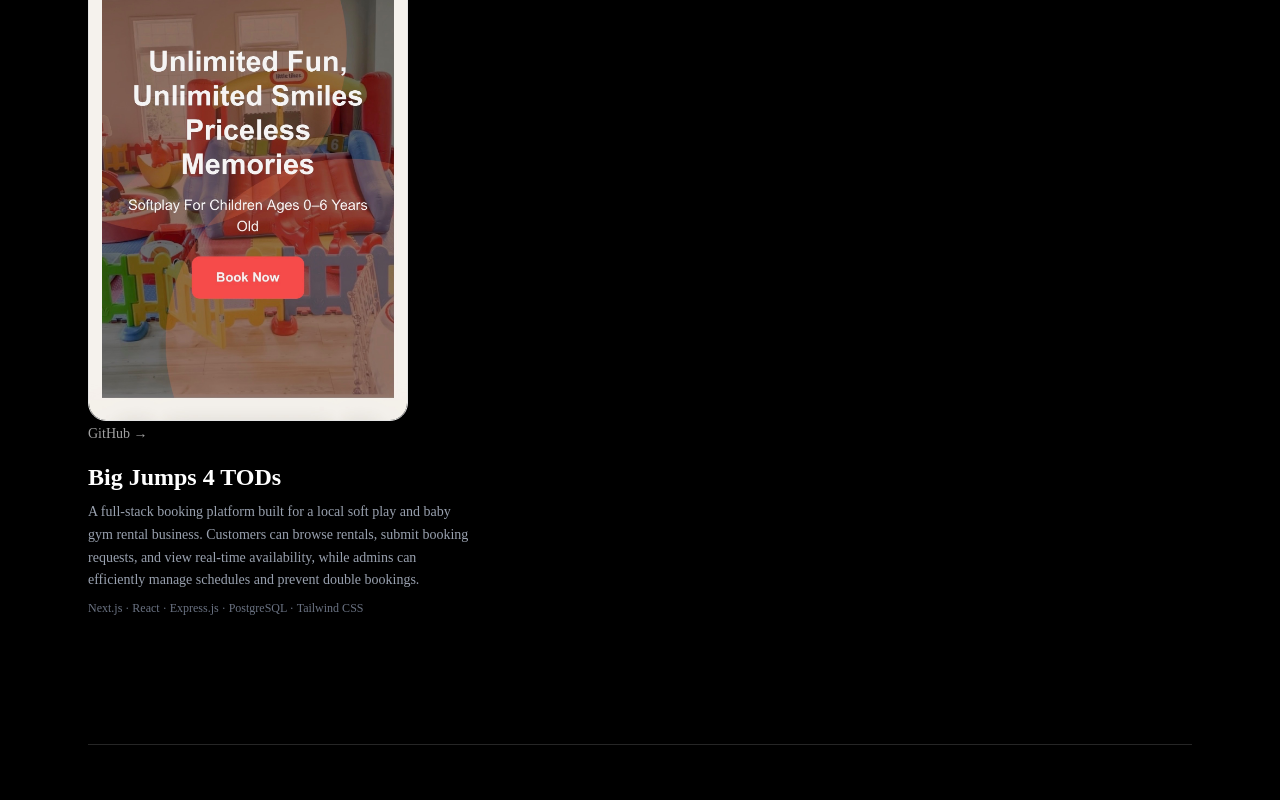
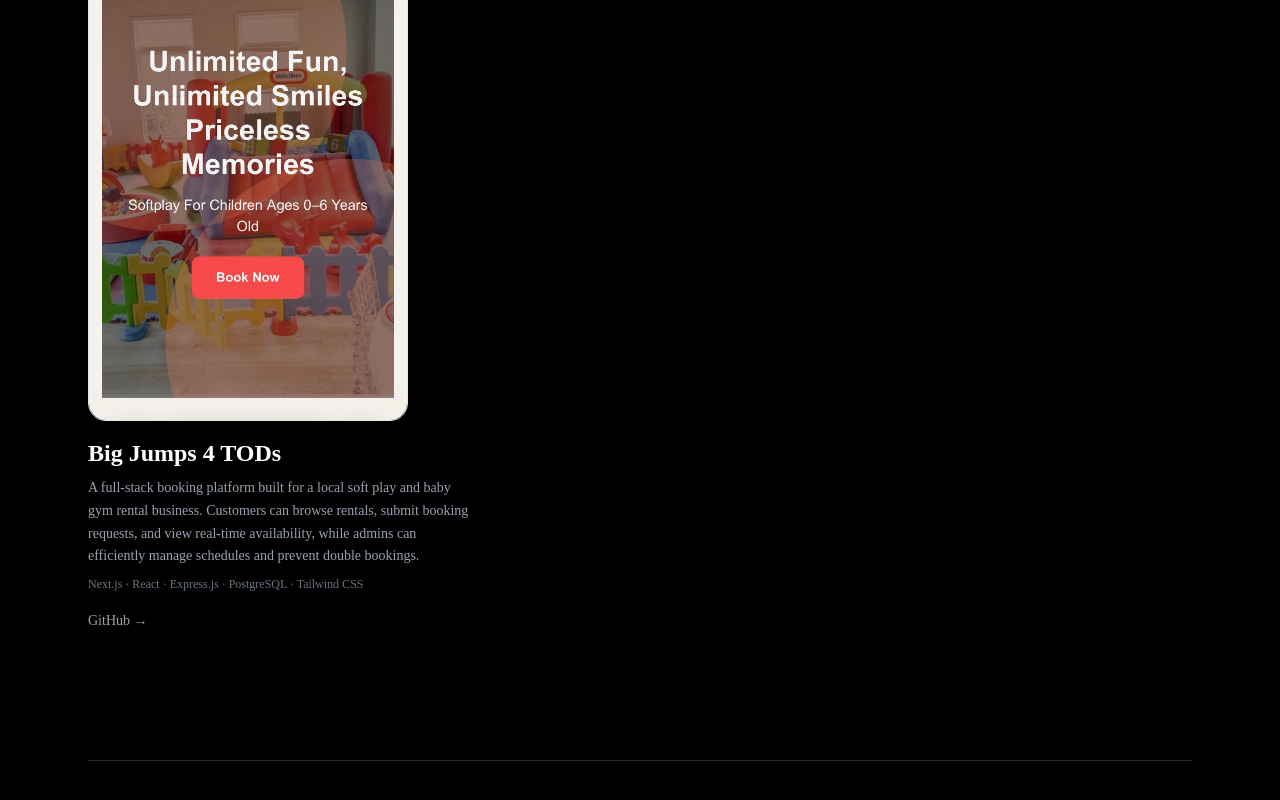
Before and after one commit to richdacoder/portfolio, a Next.js app in the folder projects/: page / in a window 1280 px wide. Shown: the part 1529-2329 px from the top of the page. Built offline with nearby package versions, Linux system fonts and the light colour scheme.

Commit message:
moved github to different spot

```diff
--- a/projects/src/app/page.js
+++ b/projects/src/app/page.js
@@ -216,15 +216,6 @@ export default function Home() {
                 sizes="(max-width: 768px) 256px, 320px"
                 className="rounded-2xl border transition-transform duration-300 group-hover:scale-[1.02]"
               />
-              <a
-                href="https://github.com/richdacoder/Big-jumps-4-tods"
-                target="_blank"
-                rel="noopener noreferrer"
-                className="text-sm font-medium text-neutral-400 hover:text-white transition"
-              >
-    GitHub →
-  </a>
-
     <div className="mt-4 space-y-2">
       <h3 className="text-2xl font-bold">
         Big Jumps 4 TODs
@@ -243,6 +234,16 @@ export default function Home() {
       </p>
     </div>
   </a>
+
+  <a
+                href="https://github.com/richdacoder/Big-jumps-4-tods"
+                target="_blank"
+                rel="noopener noreferrer"
+                className="text-sm font-medium text-neutral-400 hover:text-white transition"
+              >
+    GitHub →
+  </a>
+
 </div>        </section>
 
         <section
```
